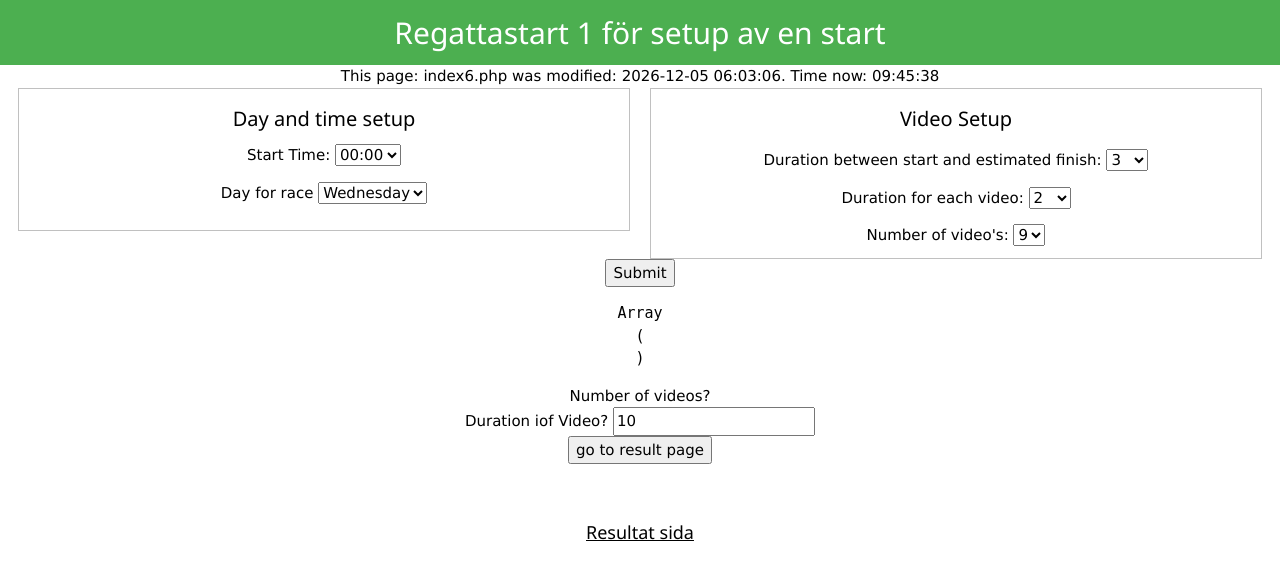
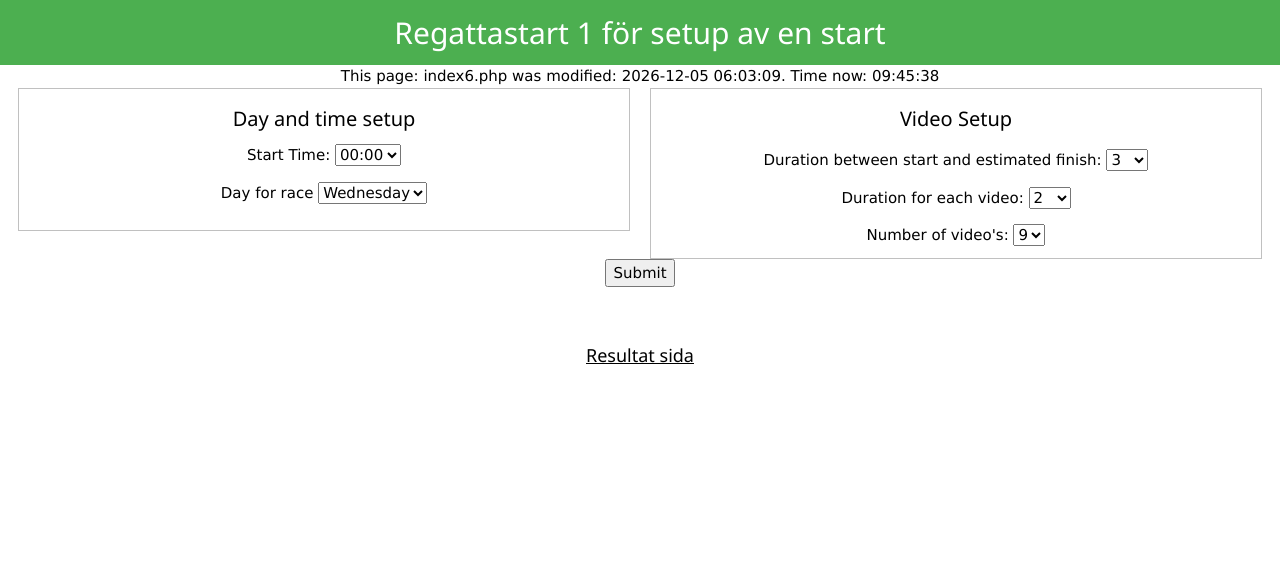
Before and after one commit to nrjphwe/Regattastart, a PHP site: page /index6.php in a window 1280 px wide. Shown: the top 580 px of the page. Run offline with PHP 8.4, Linux system fonts and the light colour scheme; data that the repository does not hold is empty.

Commit message:
Update index6.php

```diff
--- a/index6.php
+++ b/index6.php
@@ -150,21 +150,10 @@ error_log("Check if the form has been submitted");
         </div>
         <input type = "submit" value = "Submit"/>
     </form>
-    <form action="http://regattastart.local/" method="POST">
-        <div>
-            <?php echo "<pre>";print_r($_POST);echo "</pre>";?>
-            <label for="num_video">Number of videos?</label>
-            <input type="hidden" name="num_video" id="hidden_field_num_video" value="<?php $num_video ?>" />
-        </div>
-        <div>
-            <label for="video_dur">Duration iof Video?</label>
-            <input name="video_dur" id="video_dur" value="10" />
-        </div>
-        <div>
-            <button>go to result page</button>
-        </div>
-    </form>
 </div>
+<?php
+    $_SESSION['sess_num_video'] = $num_video;
+?>
 <!-- Here is our page's main content -->
 <main>
     <br>
```
